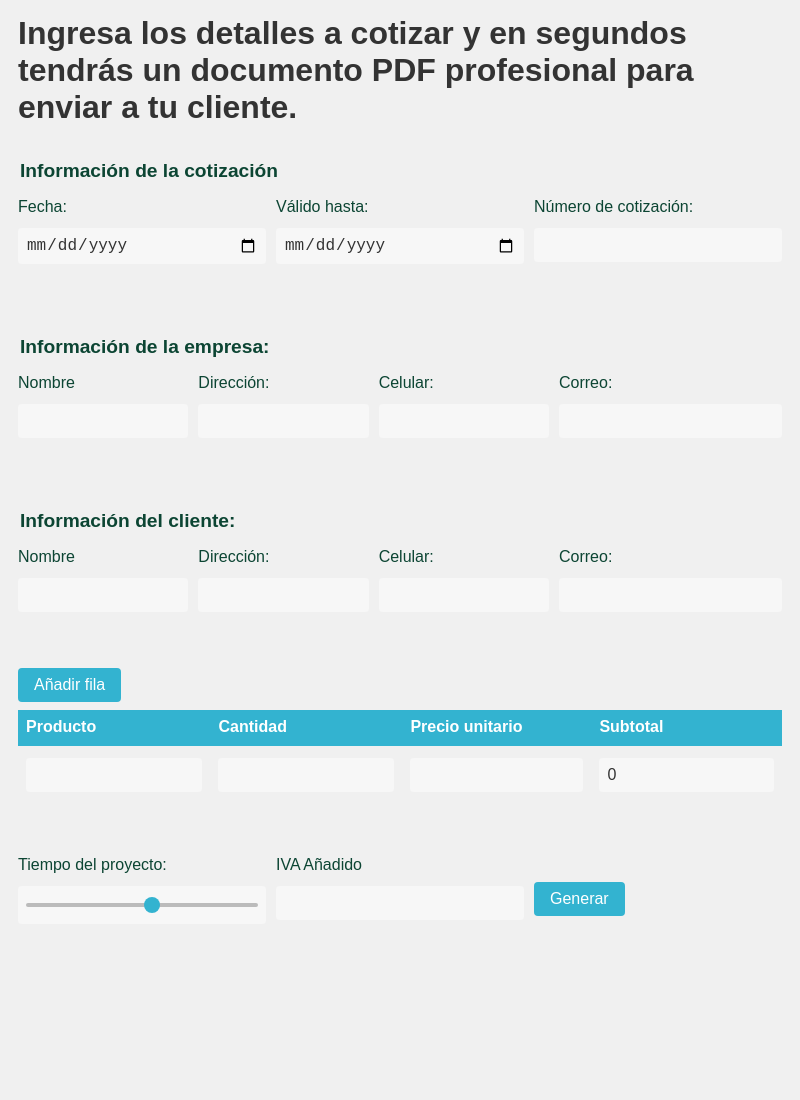
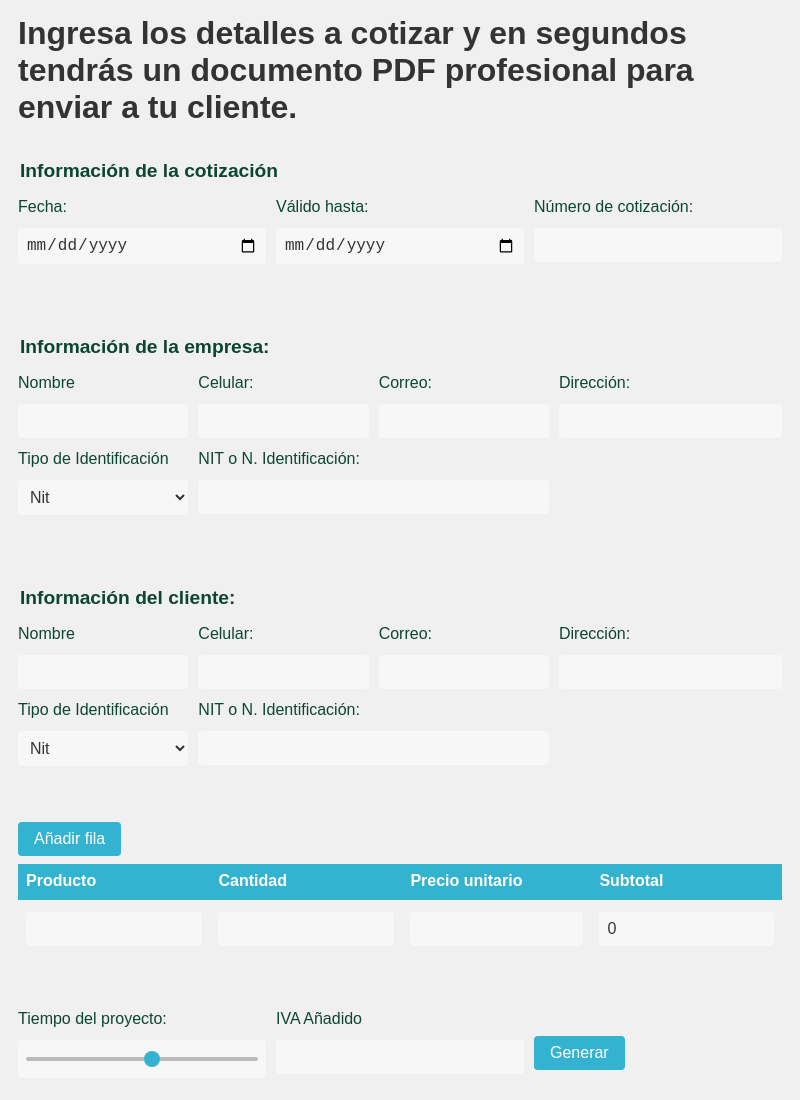
Before and after one commit to nagsdesigner/cotizador-para-empresas, an Electron app: page index.html in a window 800 px wide. Shown: the part 76-1176 px from the top of the page. Before the commit the page ends 1022 px from the top, so only its background shows below. Drawn offline with Linux system fonts and the light colour scheme.

Commit message:
nuevos campos

```diff
--- a/index.html
+++ b/index.html
@@ -41,16 +41,29 @@
                     <input type="text" id="nombreEmpresa" name="empresa">
                   </div>
                   <div class="div2">
+                    <label for="empresa">Celular:</label>
+                    <input type="tel" id="celular-empresa" name="celular-empresa">
+
+                  </div>
+                  <div class="div3">
+                    <label for="correo-empresa">Correo:</label>
+                    <input type="email" id="correo-empresa" name="correo-empresa">
+                  </div>
+                  <div class="div4">
                     <label for="direccion-empresa">Dirección:</label>
                     <input type="text" id="direccion-empresa" name="direccion-empresa">
                   </div>
-                  <div class="div3">
-                    <label for="celular-empresa">Celular:</label>
-                    <input type="tel" id="celular-empresa" name="celular-empresa">
+                  <div class="div5">
+                    <label for="tipoid-empresa">Tipo de Identificación</label>
+                    <select id="tipoid-empresa" name="tipoid-empresa">
+                      <option value="cedula">Cédula</option>
+                      <option value="nit" selected>Nit</option>
+                      <option value="pasaporte">Pasaporte</option>
+                    </select>
                   </div>
-                  <div class="div4">
-                    <label for="correo-empresa">Correo:</label>
-                    <input type="email" id="correo-empresa" name="correo-empresa">
+                  <div class="div6">
+                    <label for="numIdentificacionEmpresa">NIT o N. Identificación:</label>
+                    <input type="text" id="numid-empresa" name="numIdentificacionEmpresa">
                   </div>
                 </div>
 
@@ -64,16 +77,29 @@
                     <input type="text" id="nombreCliente" name="cliente">
                   </div>
                   <div class="div2">
-                    <label for="direccion-cliente">Dirección:</label>
-                    <input type="text" id="direccion-cliente" name="direccion-cliente">
-                  </div>
-                  <div class="div3">
                     <label for="celular-cliente">Celular:</label>
                     <input type="tel" id="celular-cliente" name="celular-cliente">
                   </div>
-                  <div class="div4">
+                  <div class="div3">
                     <label for="correo-cliente">Correo:</label>
                     <input type="email" id="correo-cliente" name="correo-cliente">
+                  </div>
+                  <div class="div4">
+                    <label for="direccion-cliente">Dirección:</label>
+                    <input type="text" id="direccion-cliente" name="direccion-cliente">
+
+                  </div>
+                  <div class="div5">
+                    <label for="tipoid-empresa">Tipo de Identificación</label>
+                    <select id="tipoid-empresa" name="tipoid-empresa">
+                      <option value="cedula">Cédula</option>
+                      <option value="nit" selected>Nit</option>
+                      <option value="pasaporte">Pasaporte</option>
+                    </select>
+                  </div>
+                  <div class="div6">
+                    <label for="numIdentificacionEmpresa">NIT o N. Identificación:</label>
+                    <input type="text" id="numid-empresa" name="numIdentificacionEmpresa">
                   </div>
                 </div>
               </fieldset>
--- a/script.js
+++ b/script.js
@@ -56,6 +56,8 @@ const nombreEmpresa = document.getElementById("nombreEmpresa");
 const direccionEmpresa = document.getElementById("direccion-empresa");
 const celularEmpresa = document.getElementById("celular-empresa");
 const correoEmpresa = document.getElementById("correo-empresa");
+const numIdentificacionEmpresa = document.getElementById("numid-empresa");
+const tipoidEmpresa = document.getElementById("tipoid-empresa");
 // datos del cliente
 const nombreCliente = document.getElementById("nombreCliente");
 const direccionCliente = document.getElementById("direccion-cliente");
--- a/styles.css
+++ b/styles.css
@@ -372,5 +372,8 @@ span{
   .div2 { grid-area: 1 / 2 / 2 / 3; }
   .div3 { grid-area: 1 / 3 / 2 / 4; }
   .div4 { grid-area: 1 / 4 / 2 / 5; }
+  .div5 { grid-area: 2 / 1 / 2 / 2; }
+  .div6 { grid-area: 2 / 2 / 2 / 4; }
+
 
   /* estilos del range*/
```
